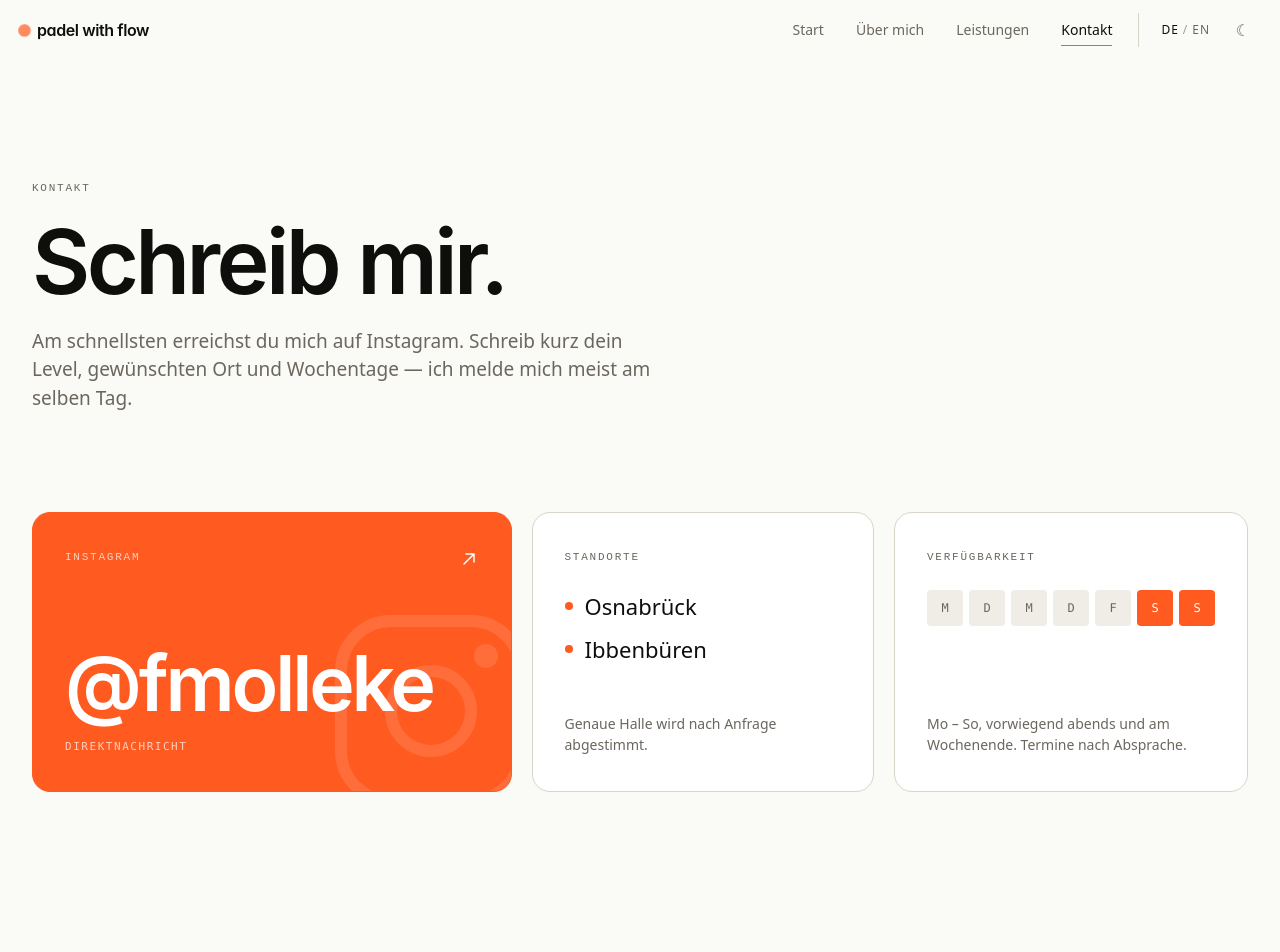
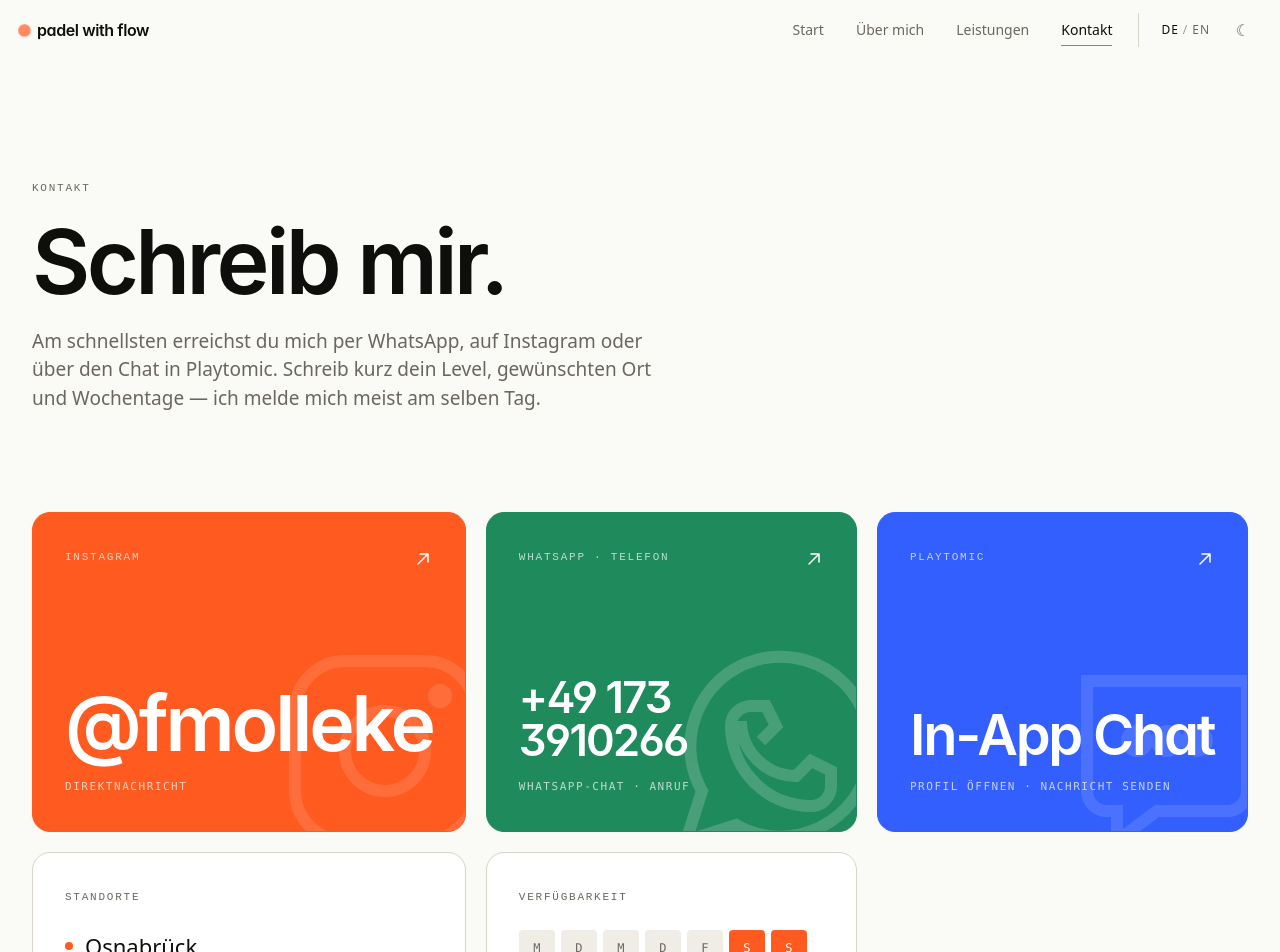
Before and after one commit to fmolleke/padel-with-flow, a Next.js app: page /contact in a window 1280 px wide. Shown: the top 952 px of the page. Built offline with nearby package versions, Linux system fonts and the light colour scheme.

Commit message:
contact changes

```diff
--- a/public/locales/de/common.json
+++ b/public/locales/de/common.json
@@ -137,10 +137,15 @@
   "contact": {
     "eyebrow": "Kontakt",
     "title": "Schreib mir.",
-    "subtitle": "Am schnellsten erreichst du mich auf Instagram. Schreib kurz dein Level, gewünschten Ort und Wochentage — ich melde mich meist am selben Tag.",
+    "subtitle": "Am schnellsten erreichst du mich per WhatsApp, auf Instagram oder über den Chat in Playtomic. Schreib kurz dein Level, gewünschten Ort und Wochentage — ich melde mich meist am selben Tag.",
     "ig": "Instagram",
     "ighandle": "@fmolleke",
     "iglabel": "Direktnachricht",
+    "wa": "WhatsApp · Telefon",
+    "walabel": "WhatsApp-Chat · Anruf",
+    "pt": "Playtomic",
+    "pthandle": "In-App Chat",
+    "ptlabel": "Profil öffnen · Nachricht senden",
     "locations": "Standorte",
     "loc1": "Osnabrück",
     "loc2": "Ibbenbüren",
--- a/public/locales/en/common.json
+++ b/public/locales/en/common.json
@@ -137,10 +137,15 @@
   "contact": {
     "eyebrow": "Contact",
     "title": "Write me.",
-    "subtitle": "The quickest way to reach me is Instagram. Just drop your level, preferred location and weekdays — I usually reply the same day.",
+    "subtitle": "The quickest way to reach me is WhatsApp, Instagram, or the in-app chat on Playtomic. Just drop your level, preferred location and weekdays — I usually reply the same day.",
     "ig": "Instagram",
     "ighandle": "@fmolleke",
     "iglabel": "Direct Message",
+    "wa": "WhatsApp · Phone",
+    "walabel": "WhatsApp chat · Call",
+    "pt": "Playtomic",
+    "pthandle": "In-App Chat",
+    "ptlabel": "Open profile · Send message",
     "locations": "Locations",
     "loc1": "Osnabrück",
     "loc2": "Ibbenbüren",
--- a/src/app/contact/page.tsx
+++ b/src/app/contact/page.tsx
@@ -27,8 +27,8 @@
         <div className="wrap">
           <div className="contact-grid">
 
-            {/* Instagram — primary card, spans 2 rows */}
-            <RevealElement id="contact-ig" className="contact-ig-wrapper">
+            {/* Instagram — primary card */}
+            <RevealElement id="contact-ig">
               <a
                 className="contact-card primary"
                 href="https://instagram.com/fmolleke"
@@ -51,8 +51,56 @@
               </a>
             </RevealElement>
 
+            {/* WhatsApp card */}
+            <RevealElement id="contact-wa" delay={1}>
+              <a
+                className="contact-card whatsapp"
+                href="https://wa.me/491733910266"
+                target="_blank"
+                rel="noopener noreferrer"
+              >
+                <div className="contact-card-head">
+                  <span className="eyebrow" style={{ color: 'inherit', opacity: 0.7 }}>{t('contact.wa')}</span>
+                  <svg className="contact-arrow" width="20" height="20" viewBox="0 0 20 20" fill="none">
+                    <path d="M5 15L15 5M15 5H7M15 5V13" stroke="currentColor" strokeWidth="1.5" strokeLinecap="round" strokeLinejoin="round" />
+                  </svg>
+                </div>
+                <div className="contact-handle display">+49 173 3910266</div>
+                <div className="contact-meta">{t('contact.walabel')}</div>
+                <svg className="wa-icon" viewBox="0 0 24 24" fill="none" stroke="currentColor" strokeWidth="1.2" aria-hidden="true">
+                  <path d="M3 21l1.6-5A9 9 0 1 1 8 19.4L3 21z" />
+                  <path d="M8.5 9c0 3 2.5 5.5 5.5 5.5l1.5-1.5 2 1v1.5a2 2 0 0 1-2 2A8 8 0 0 1 7.5 9.5a2 2 0 0 1 2-2H11l1 2L10.5 11" />
+                </svg>
+              </a>
+            </RevealElement>
+
+            {/* Playtomic — secondary card */}
+            <RevealElement id="contact-pt" delay={2}>
+              <a
+                className="contact-card secondary"
+                href="https://app.playtomic.io/profile/user/5473961"
+                target="_blank"
+                rel="noopener noreferrer"
+              >
+                <div className="contact-card-head">
+                  <span className="eyebrow" style={{ color: 'inherit', opacity: 0.7 }}>{t('contact.pt')}</span>
+                  <svg className="contact-arrow" width="20" height="20" viewBox="0 0 20 20" fill="none">
+                    <path d="M5 15L15 5M15 5H7M15 5V13" stroke="currentColor" strokeWidth="1.5" strokeLinecap="round" strokeLinejoin="round" />
+                  </svg>
+                </div>
+                <div className="contact-handle display">{t('contact.pthandle')}</div>
+                <div className="contact-meta">{t('contact.ptlabel')}</div>
+                <svg className="pt-icon" viewBox="0 0 24 24" fill="none" stroke="currentColor" strokeWidth="1.2" aria-hidden="true">
+                  <path d="M4 5h16v11a2 2 0 0 1-2 2h-7l-4 3v-3H6a2 2 0 0 1-2-2V5z" />
+                  <circle cx="9" cy="11" r="1" fill="currentColor" />
+                  <circle cx="12" cy="11" r="1" fill="currentColor" />
+                  <circle cx="15" cy="11" r="1" fill="currentColor" />
+                </svg>
+              </a>
+            </RevealElement>
+
             {/* Locations */}
-            <RevealElement id="contact-locations" delay={1}>
+            <RevealElement id="contact-locations" delay={3}>
               <div className="contact-card">
                 <div className="eyebrow">{t('contact.locations')}</div>
                 <ul className="loc-list">
@@ -64,7 +112,7 @@
             </RevealElement>
 
             {/* Availability */}
-            <RevealElement id="contact-times" delay={2}>
+            <RevealElement id="contact-times" delay={4}>
               <div className="contact-card">
                 <div className="eyebrow">{t('contact.times')}</div>
                 <div className="schedule">
--- a/src/components/Footer.tsx
+++ b/src/components/Footer.tsx
@@ -40,6 +40,12 @@
           <div>
             <h4 className="font-mono text-xs tracking-widest font-medium text-fg-muted uppercase mb-4">{t('footer.contact')}</h4>
             <div className="flex flex-col gap-2 text-sm">
+              <a href="https://wa.me/491733910266" target="_blank" rel="noopener noreferrer" className="text-fg hover:text-accent transition-colors">
+                WhatsApp · +49 173 3910266
+              </a>
+              <a href="https://app.playtomic.io/profile/user/5473961" target="_blank" rel="noopener noreferrer" className="text-fg hover:text-accent transition-colors">
+                Playtomic
+              </a>
               <a href="https://instagram.com/fmolleke" target="_blank" rel="noopener noreferrer" className="text-fg hover:text-accent transition-colors">
                 Instagram · @fmolleke
               </a>
--- a/src/styles/globals.css
+++ b/src/styles/globals.css
@@ -491,8 +491,9 @@
 
 /* Contact page */
 .contact-section { padding-top: 40px; padding-bottom: 80px; }
-.contact-grid { display: grid; grid-template-columns: 1.4fr 1fr 1fr; gap: 20px; }
-@media (max-width: 980px) { .contact-grid { grid-template-columns: 1fr; } }
+.contact-grid { display: grid; grid-template-columns: 1fr 1fr 1fr; gap: 20px; }
+@media (max-width: 1080px) { .contact-grid { grid-template-columns: 1fr 1fr; } }
+@media (max-width: 720px) { .contact-grid { grid-template-columns: 1fr; } }
 
 .contact-card {
   background: var(--bg-elev);
@@ -506,19 +507,37 @@
 }
 .contact-card.primary {
   background: var(--accent); color: var(--accent-fg); border-color: var(--accent);
+  min-height: 320px;
   transition: transform 0.4s var(--ease);
 }
 .contact-card.primary:hover { transform: translateY(-4px); }
-.contact-ig-wrapper { grid-row: span 2; }
-@media (max-width: 980px) { .contact-ig-wrapper { grid-row: auto; } }
+.contact-card.secondary {
+  background: rgb(51,95,255); color: #fff; border-color: rgb(51,95,255);
+  min-height: 320px;
+  transition: transform 0.4s var(--ease);
+}
+.contact-card.secondary:hover { transform: translateY(-4px); }
+[data-theme="dark"] .contact-card.secondary { background: rgb(51,95,255); color: #fff; border-color: rgb(51,95,255); }
 
 .contact-card-head { display: flex; justify-content: space-between; align-items: start; }
 .contact-arrow { transition: transform 0.3s var(--ease); }
-.contact-card.primary:hover .contact-arrow { transform: translate(4px, -4px); }
+.contact-card.primary:hover .contact-arrow,
+.contact-card.secondary:hover .contact-arrow { transform: translate(4px, -4px); }
 
 .contact-handle { font-size: clamp(48px, 6vw, 88px); letter-spacing: -0.04em; line-height: 1; margin-top: auto; }
+.contact-card.secondary .contact-handle { font-size: clamp(36px, 4.5vw, 56px); }
+.contact-card.whatsapp {
+  background: #1f8a5b; color: #fff; border-color: #1f8a5b;
+  min-height: 320px;
+  transition: transform 0.4s var(--ease);
+}
+.contact-card.whatsapp:hover { transform: translateY(-4px); }
+.contact-card.whatsapp:hover .contact-arrow { transform: translate(4px, -4px); }
+.contact-card.whatsapp .contact-handle { font-size: clamp(28px, 3.4vw, 44px); }
+.contact-card.whatsapp .contact-note { color: color-mix(in srgb, currentColor 75%, transparent); }
 .contact-meta { font-family: var(--font-mono); font-size: 11px; letter-spacing: 0.14em; text-transform: uppercase; opacity: 0.7; }
-.ig-icon { position: absolute; right: -40px; bottom: -40px; width: 240px; height: 240px; opacity: 0.12; pointer-events: none; }
+.ig-icon, .pt-icon { position: absolute; right: -40px; bottom: -40px; width: 240px; height: 240px; opacity: 0.12; pointer-events: none; }
+.wa-icon { position: absolute; right: -40px; bottom: -40px; width: 240px; height: 240px; opacity: 0.18; pointer-events: none; }
 
 .loc-list { list-style: none; display: flex; flex-direction: column; gap: 10px; margin: 8px 0 4px; }
 .loc-list li { display: flex; align-items: center; gap: 12px; font-size: 22px; font-weight: 500; }
@@ -535,7 +554,8 @@
 .day-letter.active { background: var(--accent); color: var(--accent-fg); }
 
 .contact-note { font-size: 14px; color: var(--fg-muted); line-height: 1.5; margin-top: auto; }
-.contact-card.primary .contact-note { color: color-mix(in srgb, currentColor 75%, transparent); }
+.contact-card.primary .contact-note,
+.contact-card.secondary .contact-note { color: color-mix(in srgb, currentColor 75%, transparent); }
 
 /* Impressum / Legal page */
 .imprint-title { font-size: clamp(40px, 6vw, 80px); margin: 24px 0; max-width: 900px; }
```
